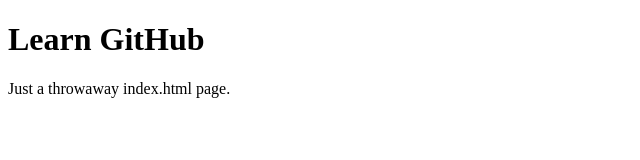
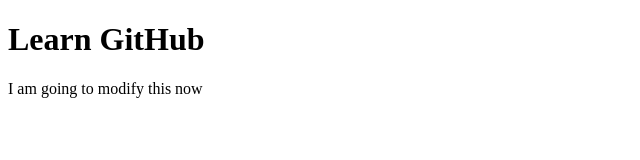
Before and after one commit to ElenaG518/learn-github, a plain HTML site: page index.html in a window 1280 px wide. Shown: the full height of the page, 0-640 px from the left. Drawn offline with Linux system fonts and the light colour scheme.

Commit message:
changed paragraph on line 8

```diff
--- a/index.html
+++ b/index.html
@@ -5,6 +5,9 @@
 </head>
 <body>
   <h1>Learn GitHub</h1>
-  <p>Just a throwaway index.html page.</p>
+  <p>I am going to modify this now</p>
+
+
+
 </body>
 </html>
```
